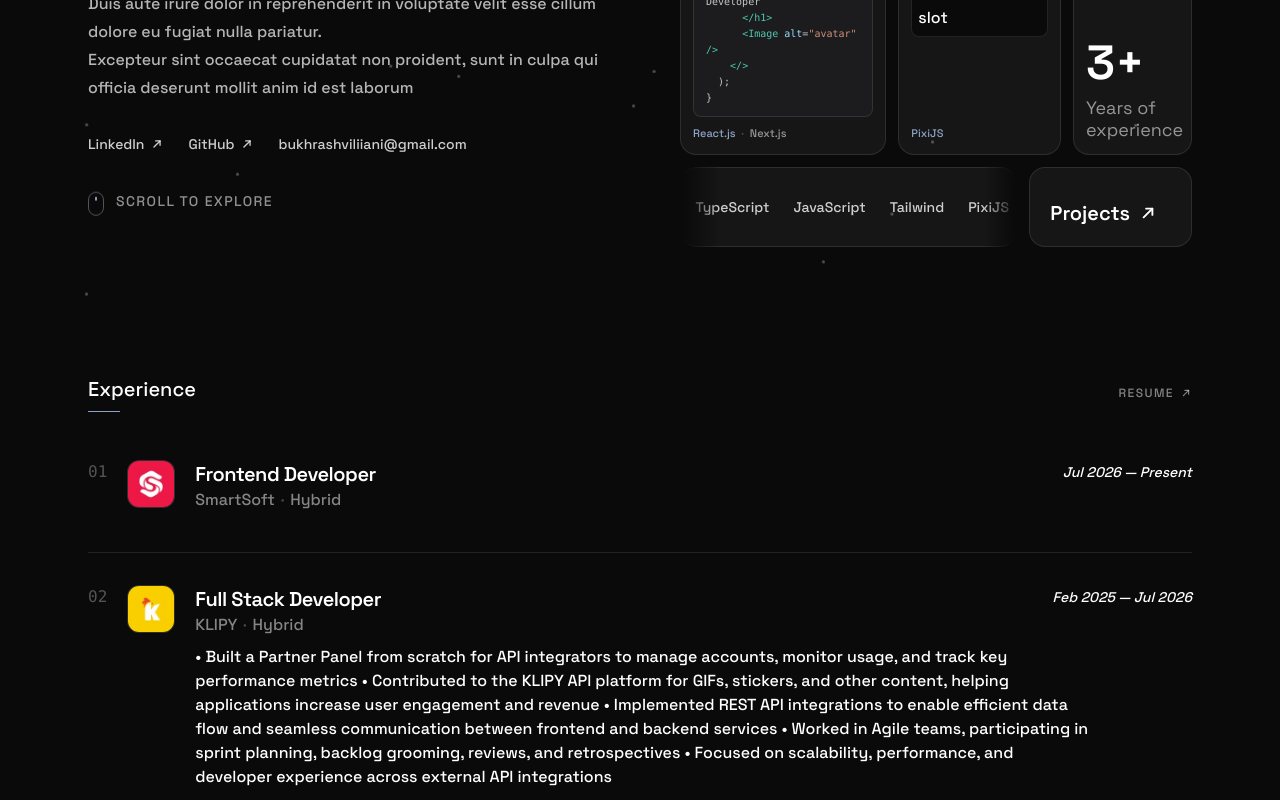
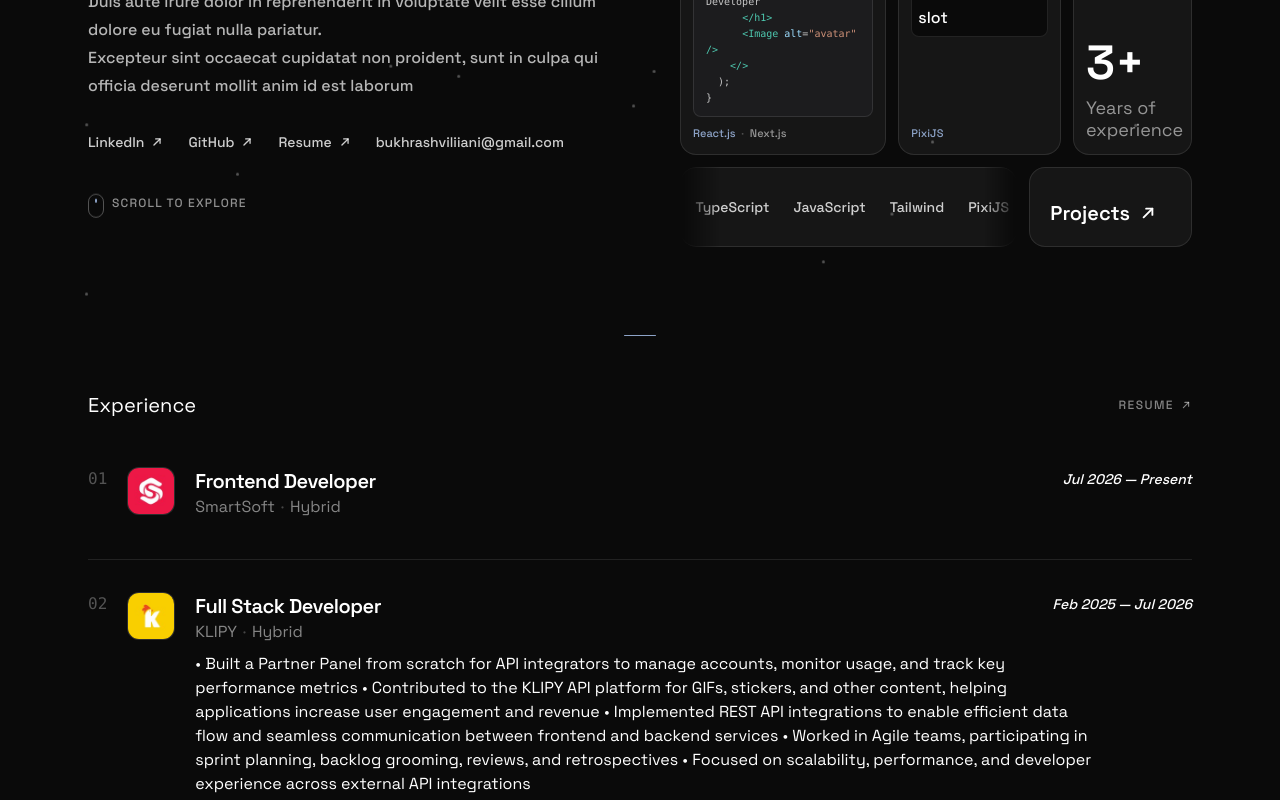
Before and after one commit to AniBukhrashvili/portfolio, a React (Create React App) app: page / in a window 1280 px wide. Shown: the part 500-1300 px from the top of the page. Built offline with nearby package versions, Linux system fonts and the light colour scheme; the HTML template or start-up script is replaced by a standard one.

Commit message:
add: section seperations

```diff
--- a/src/App.js
+++ b/src/App.js
@@ -2,6 +2,7 @@
 import Experience from "./components/Experience";
 import Header from "./components/Header";
 import Hero from "./components/Hero";
+import SectionSeparation from "./components/SectionSeparation";
 
 function App() {
   return (
@@ -11,7 +12,9 @@
         <Header />
         <main>
           <Hero />
+          <SectionSeparation />
           <Experience />
+          <SectionSeparation />
         </main>
       </div>
     </div>
--- a/src/components/Experience.js
+++ b/src/components/Experience.js
@@ -75,13 +75,9 @@
       <div className="container py-12 xl:py-18">
         <div className="flex gap-4 items-center justify-between">
           <div>
-            <h2 className="text-xl font-medium tracking-medium text-ink">
+            <h2 className="text-xl font-light tracking-medium text-ink">
               Experience
             </h2>
-            <span
-              aria-hidden="true"
-              className="mt-2 block h-px w-8 bg-accent"
-            />
           </div>
           <a
             href="/resume.pdf"
@@ -124,13 +120,13 @@
                     </p>
                   </div>
 
-                  <p className="text-base font-medium text-ink/50">
+                  <p className="text-base font-light text-ink/50">
                     {job.company}
                     <span className="mx-1.5 text-ink/25">·</span>
                     {job.location}
                   </p>
 
-                  <p className="mt-2 max-w-4xl text-base font-medium text-ink">
+                  <p className="mt-2 max-w-4xl text-base font-light text-ink">
                     {job.summary}
                   </p>
                 </div>
--- a/src/components/Hero.js
+++ b/src/components/Hero.js
@@ -87,14 +87,14 @@
     <section id="home" className="relative">
       <div className="container grid items-center py-9 lg:grid-cols-[auto_1fr] gap-8 lg:gap-12 xl:gap-20 lg:py-18 xl:py-20">
         <div className="min-w-0">
-          <p className="text-4xl font-medium">
+          <p className="text-3xl sm:text-4xl font-medium">
             <span className="wave" aria-hidden="true">
               👋
             </span>
             <span className="italic text-ink/70"> Hi, I'm</span>
           </p>
 
-          <h1 className="mt-3 font-bold uppercase leading-[0.85] tracking-tight text-5xl lg:text-6xl">
+          <h1 className="mt-3 font-bold uppercase leading-[0.85] tracking-tight text-4xl sm:text-5xl lg:text-6xl">
             <span className="block text-ink">Ani Bukhrashvili</span>
           </h1>
 
@@ -133,6 +133,15 @@
               </a>
             ))}
             <a
+              href="/resume.pdf"
+              target="_blank"
+              rel="noopener noreferrer"
+              className="inline-flex items-center gap-1.5 hover:text-accent"
+            >
+              Resume
+              <ArrowUpRight />
+            </a>
+            <a
               href="mailto:bukhrashviliiani@gmail.com"
               className="hover:text-accent"
             >
@@ -142,7 +151,7 @@
 
           <a
             href="#experience"
-            className="mt-8 inline-flex w-fit max-w-full items-center gap-3 text-sm font-medium uppercase tracking-[0.1em] text-ink/55 hover:text-accent"
+            className="mt-9 inline-flex w-fit max-w-full items-center gap-2 text-xs font-medium uppercase tracking-[0.1em] text-ink/55 hover:text-accent"
           >
             <span className="scroll-nudge mb-1.5 flex h-6 w-4 items-start justify-center rounded-full border border-ink/30 p-1">
               <span className="h-1 w-0.5 rounded-full bg-accent" />
--- /dev/null
+++ b/src/components/SectionSeparation.js
@@ -0,0 +1,12 @@
+function SectionSeparation() {
+  return (
+    <div
+      aria-hidden="true"
+      className="flex items-center justify-center gap-2 py-2"
+    >
+      <span className="h-[0.1px] w-8 rounded-full bg-accent" />
+    </div>
+  );
+}
+
+export default SectionSeparation;
```
